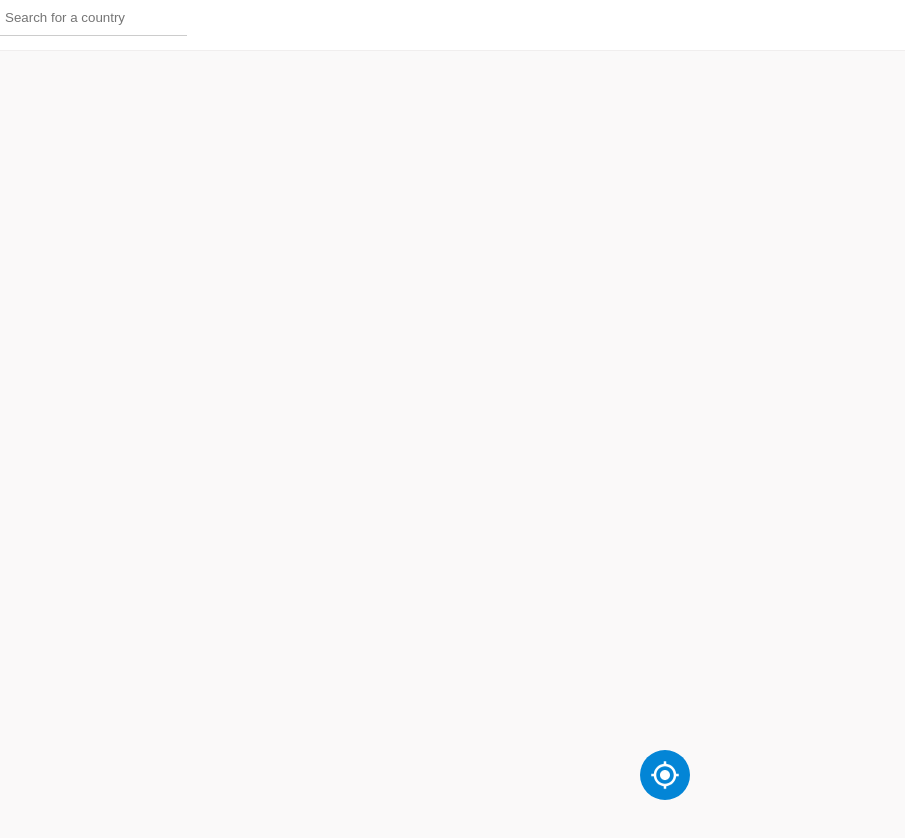
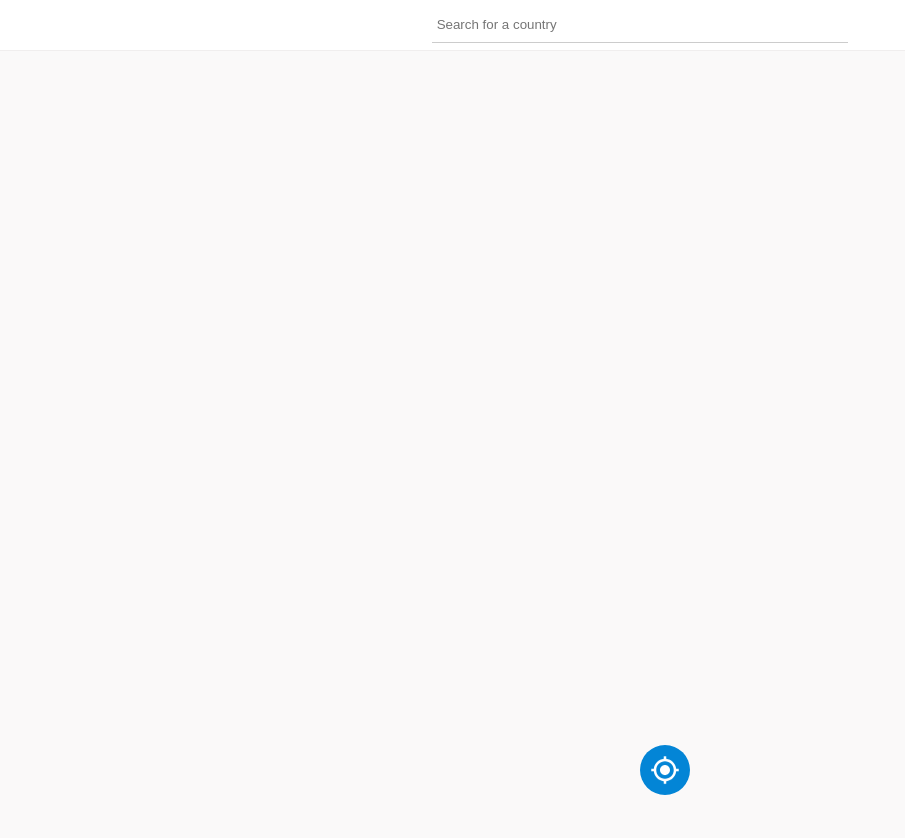
Before and after one commit to pbokolo/Countries, a React (Create React App) app: page / in a window 1280 px wide. Shown: the top 838 px of the page, without its empty margins (0-905 px from the left). Built offline with nearby package versions, Linux system fonts and the light colour scheme.

Commit message:
Setting up grid layout for the appbar

```diff
--- a/src/ui/style/components/_appbar.scss
+++ b/src/ui/style/components/_appbar.scss
@@ -9,4 +9,13 @@
   margin-bottom: 1rem;
   border-bottom: 0.1rem solid var(--color-grey-light-3);
   transition: all 0.2s;
+
+  display: grid;
+  grid-template-columns: repeat(12, 1fr);
+  gap: $grid-gap;
+
+  .form {
+    grid-column: 5 / 9;
+    align-self: center;
+  }
 }
--- /dev/null
+++ b/src/ui/style/components/_form.scss
@@ -0,0 +1,5 @@
+.form {
+  .textinput {
+    width: 100%;
+  }
+}
--- a/src/ui/style/main.scss
+++ b/src/ui/style/main.scss
@@ -9,5 +9,6 @@
 @import "./components/button";
 @import "./components/textinput";
 @import "./components/appbar";
+@import "./components/form";
 
 @import "./pages/home";
--- a/src/ui/style/pages/_home.scss
+++ b/src/ui/style/pages/_home.scss
@@ -32,5 +32,6 @@
     left: 50%;
     right: 50%;
     z-index: 9999;
+    margin-bottom: 0.5rem;
   }
 }
```
